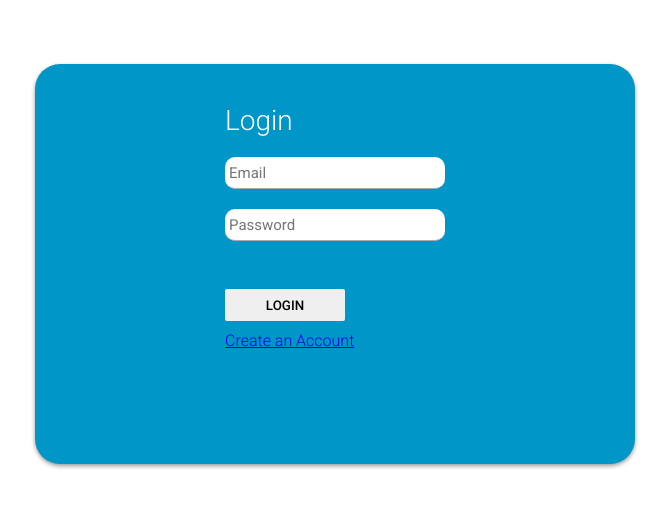
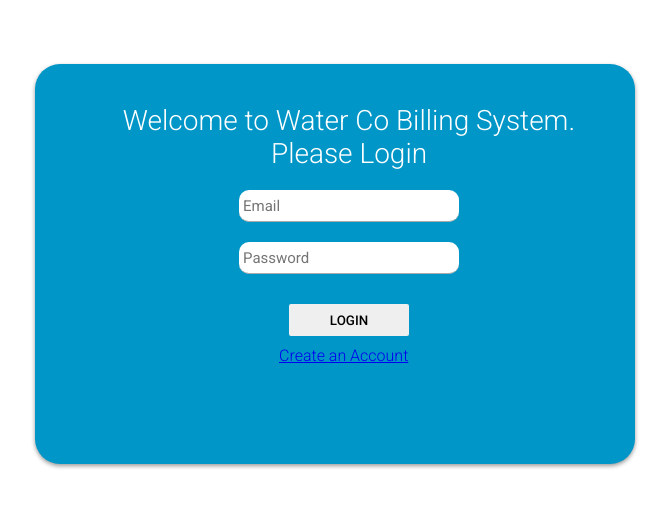
Before and after one commit to cate865/waterco_ui, a PHP site: page / in a window 1280 px wide. Shown: the top 508 px of the page, without its empty margins (305-974 px from the left). Run offline with PHP 8.4, Linux system fonts and the light colour scheme.

Commit message:
landing login

```diff
--- a/assets/css/newbiller.css
+++ b/assets/css/newbiller.css
@@ -28,10 +28,11 @@ body {
 .left {
     position: absolute;
     top: 0;
-    left: 25%;
+    left: 14%;
     box-sizing: border-box;
     padding: 40px;
-    width: 300px;
+    padding-left: 0px;
+    width: 500px;
     height: 400px;
 }
 
@@ -40,6 +41,8 @@ h1 {
     font-weight: 300;
     font-size: 28px;
     color: #fff;
+    align-items: center;
+    text-align: center;
 }
 
 input[type="text"], input[type="password"], input[type="email"] {
@@ -56,6 +59,7 @@ input[type="text"], input[type="password"], input[type="email"] {
     font-weight: 400;
     font-size: 15px;
     transition: 0.2s ease;
+    margin-left: 120px;
 }
 
 input[type="text"]:focus, input[type="password"]:focus {
@@ -65,7 +69,7 @@ input[type="text"]:focus, input[type="password"]:focus {
 }
 
 input[type="submit"] {
-    margin-top: 28px;
+    margin-top: 10px;
     width: 120px;
     height: 32px;
     /* background: #16a085; */
@@ -77,6 +81,7 @@ input[type="submit"] {
     text-transform: uppercase;
     transition: 0.1s ease;
     cursor: pointer;
+    margin-left: 170px;
 }
 
 input[type="submit"]:hover, input[type="submit"]:focus {
--- a/loginbiller.html
+++ b/loginbiller.html
@@ -12,13 +12,13 @@
 <body>
   <div id="login-box">
     <div class="left">
-      <h1>Login</h1>
+      <h1>Welcome to Water Co Billing System. Please Login</h1>
       <form onsubmit="event.preventDefault(); onLoginDetailsSubmit();">
         <input type="text" name="Email" placeholder="Email" id="Email"/>
         <input type="password" name="Password" placeholder="Password" id="Password"/>
         <input type="submit" name="signup_submit" value="Login" style="margin-bottom: 10px;" /> <br>
       </form>
-      <a href="./newbiller.html">Create an
+      <a href="./newbiller.html" style="margin-left: 160px;">Create an
         Account</a> <br>
     </div>
   </div>
```
